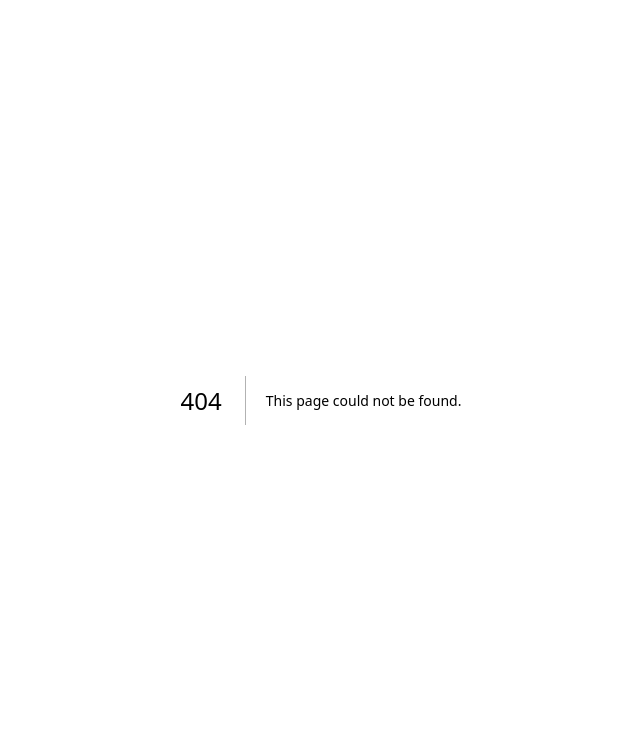
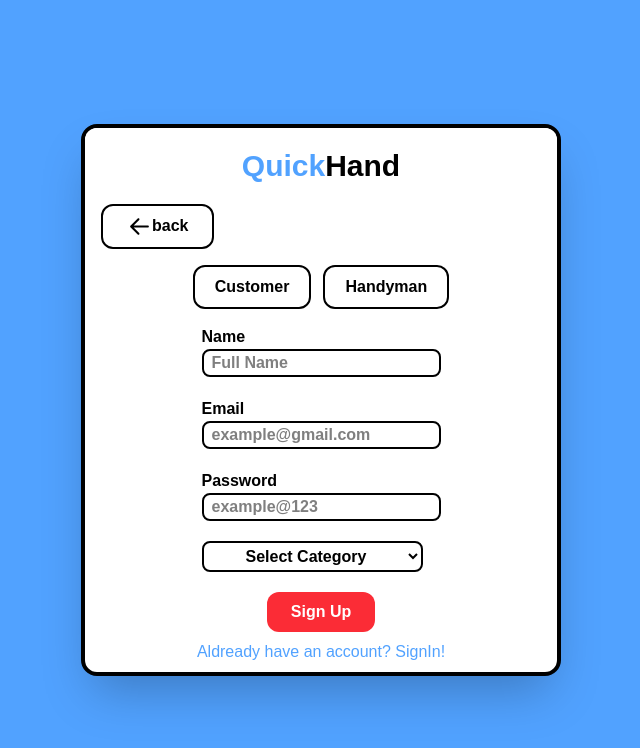
Before and after one commit to CSVaishakh/QuickHand, a Next.js app in the folder apps/web/: page /auth/sign-up in a window 1280 px wide. Before the commit this address had no page. Shown: the top 748 px of the page, without its empty margins (319-959 px from the left). Built offline with nearby package versions, Linux system fonts and the light colour scheme.

Commit message:
feat(auth): implement sign-up forms for customer and handyman with routing and error handling

```diff
--- a/apps/web/app/auth/sign-up/_components/_forms/customer.tsx
+++ b/apps/web/app/auth/sign-up/_components/_forms/customer.tsx
@@ -1,22 +1,94 @@
-import { useForm } from "react-hook-form";
+"use Client"
+
+import { useForm, SubmitHandler } from "react-hook-form";
+import { useRouter } from "next/navigation";
 import { zodResolver } from "@hookform/resolvers/zod";
 import { customerSignupRequest, customerSignupSchema } from "@/lib/schemas/auth.schema";
 
 export function CustomerSignUpForm () {
-    const { register, handleSubmit, formState: { errors } } = useForm<customerSignupRequest>({
+    const { register, handleSubmit, formState: { errors, isSubmitting } } = useForm<customerSignupRequest>({
         resolver: zodResolver(customerSignupSchema)
     });
 
+    const router = useRouter();
+
+    const onSubmit: SubmitHandler<customerSignupRequest> = async (data) => {
+        try{
+            const response = await fetch(
+                `${process.env.NEXT_PUBLIC_API_URL}/customer/sign-up`,
+                {
+                    method: "POST",
+                    headers: {
+                        "Content-Type": "application/json",
+                    },
+                    credentials: "include", // important for cookies/session
+                    body: JSON.stringify(data),
+                }
+            );
+
+            const result = await response.json();
+
+            if (!response.ok) {
+                console.log(result);
+                alert(result.error || "Sign Up failed");
+                return;
+            }
+
+            console.log("Signed in:", result);
+            alert("Sign Up Successful, Redirecting");
+            router.push("/")
+
+        } catch (error) {
+            console.error(error);
+            alert("Something went wrong");
+        }
+
+    }
+
     return(
-        <form onSubmit={ handleSubmit(data => console.log(data)) }>
-            <input { ...register("name") } type="name" />
-            {errors.name && <p>{errors.name.message}</p>}
+        <form
+            className="flex flex-col text-black gap-5 font-semibold"
+            onSubmit={ handleSubmit(onSubmit) }
+        >
+            <div className="px-3">
+                <h1>Name</h1>
+                <input
+                    className="border-2 border-black rounded-lg px-2"
+                    { ...register("name") } type="name"
+                    placeholder="Full Name"
+                />
+                {errors.name && <p>{errors.name.message}</p>}
+            </div>
 
-            <input {...register("email") } type="email"/>
-            {errors.email && <p>{errors.email.message}</p>}
+            <div className="px-3">
+                <h1>Email</h1>
+                <input
+                    className="border-2 border-black rounded-lg px-2"
+                    {...register("email")}
+                    type="email"
+                    placeholder="example@gmail.com"
+                />
+                {errors.email && <p>{errors.email.message}</p>}
+             </div>
 
-            <input {...register("password")} type="password"/>
-            {errors.password && <p>{errors.password.message}</p>}
+            <div className="px-3">
+                <h1>Password</h1>
+                <input
+                    className="border-2 border-black rounded-lg px-2"
+                    {...register("password")}
+                    type="password"
+                    placeholder="example@123"
+                />
+                {errors.password && <p>{errors.password.message}</p>}
+            </div>
+
+            <button
+                className="bg-red-500 hover:bg-green-500 transition-colors duration-300 text-white rounded-xl py-2 px-6 font-bold w-fit self-center"
+                type="submit"
+                disabled={isSubmitting}
+                >
+                    {isSubmitting ? "Signing Up..." : "Sign Up"}
+            </button>
         </form>
     )
 }
--- a/apps/web/app/auth/sign-up/_components/_forms/handyman.tsx
+++ b/apps/web/app/auth/sign-up/_components/_forms/handyman.tsx
@@ -1,30 +1,109 @@
-import { useForm } from "react-hook-form";
+"use client"
+
+import { useForm, SubmitHandler } from "react-hook-form";
 import { zodResolver } from "@hookform/resolvers/zod";
 import { handymanSignupRequest, handymanSignupSchema } from "@/lib/schemas/auth.schema";
+import { useRouter } from "next/navigation";
 
 export function HandymanSignUpForm () {
-    const { register, handleSubmit, formState: { errors } } = useForm<handymanSignupRequest>({
+    const { register, handleSubmit, formState: { errors, isSubmitting } } = useForm<handymanSignupRequest>({
         resolver: zodResolver(handymanSignupSchema)
     });
 
+    const router = useRouter();
+
+    const onSubmit: SubmitHandler<handymanSignupRequest> = async (data) => {
+        try{
+            const response = await fetch(
+                `${process.env.NEXT_PUBLIC_API_URL}/handyman/sign-up`,
+                {
+                    method: "POST",
+                    headers: {
+                        "Content-Type": "application/json",
+                    },
+                    credentials: "include", // important for cookies/session
+                    body: JSON.stringify(data),
+                }
+            );
+
+            const result = await response.json();
+
+            if (!response.ok) {
+                console.log(result);
+                alert(result.error || "Sign Up failed");
+                return;
+            }
+
+            console.log("Signed in:", result);
+            alert("Sign Up Successful, Redirecting");
+            router.push("/")
+
+        } catch (error) {
+            console.error(error);
+            alert("Something went wrong");
+        }
+
+    }
+
     return(
-        <form onSubmit={ handleSubmit(data => console.log(data)) }>
-            <input { ...register("name") } type="name" />
+        <form
+            className="flex flex-col text-black gap-5 font-semibold"
+            onSubmit={ handleSubmit(data => console.log(data)) }
+        >
+            <div className="px-3">
+                <h1>Name</h1>
+                <input
+                    className="border-2 border-black rounded-lg px-2"
+                    { ...register("name") } type="name"
+                    placeholder="Full Name"
+                />
                 {errors.name && <p>{errors.name.message}</p>}
+            </div>
 
-            <input {...register("email") } type="email"/>
+            <div className="px-3">
+                <h1>Email</h1>
+                <input
+                    className="border-2 border-black rounded-lg px-2"
+                    {...register("email")}
+                    type="email"
+                    placeholder="example@gmail.com"
+                />
                 {errors.email && <p>{errors.email.message}</p>}
+             </div>
 
-            <input {...register("password")} type="password"/>
+            <div className="px-3">
+                <h1>Password</h1>
+                <input
+                    className="border-2 border-black rounded-lg px-2"
+                    {...register("password")}
+                    type="password"
+                    placeholder="example@123"
+                />
                 {errors.password && <p>{errors.password.message}</p>}
+            </div>
 
-            <select{ ...register("category") }>
+            <div className="px-3">
+                <select
+                    className="border-2 border-black rounded-lg px-9.5 py-1"
+                    { ...register("category")}
+                >
                     <option value="">Select Category</option>
-                {["plumber", "electrician", "carpenter", "mason", "mechanic", "hvac_technician", "landscaper", "deep_cleaner"].map( c=> (
-                    <option key={c} value={c}>{c.replace("_", "")}</option>
-                ))}
+                    {
+                        ["plumber", "electrician", "carpenter", "mason", "mechanic", "hvac technician", "landscaper", "deep_cleaner"]
+                        .map(c=> (<option key={c} value={c}>{c.replace("_", "")}</option>))
+                    }
                 </select>
                 {errors.category && <p>{errors.category.message}</p>}
+            </div>
+
+
+            <button
+                className="bg-red-500 hover:bg-green-500 transition-colors duration-300 text-white rounded-xl py-2 px-6 font-bold w-fit self-center"
+                type="submit"
+                disabled={isSubmitting}
+            >
+                {isSubmitting ? "Signing Up..." : "Sign Up"}
+            </button>
         </form>
     )
 }
--- /dev/null
+++ b/apps/web/app/auth/sign-up/_components/header.tsx
@@ -0,0 +1,16 @@
+"use client"
+
+export default function SignUpHeader () {
+    return(
+        <section className="flex justify-center bg-white px-5 py-5 rounded-xl">
+            <div className="flex px-5">
+                <div>
+                    <span className="text-3xl font-bold">
+                        <span className="text-blue-400">Quick</span>
+                        <span className="text-black">Hand</span>
+                    </span>
+                </div>
+            </div>
+        </section>
+    )
+}
--- /dev/null
+++ b/apps/web/app/auth/sign-up/_components/hero.tsx
@@ -0,0 +1,30 @@
+"use client"
+
+import { useState } from "react";
+import { HandymanSignUpForm } from "./_forms/handyman";
+import { CustomerSignUpForm } from "./_forms/customer";
+
+export default function SignUpHero () {
+    const [choice, setChoice] = useState<"customer" | "handyman">("handyman")
+    return(
+        <section className="flex flex-col items-center justify-center">
+            <div className="flex text-black font-semibold p-4 gap-3">
+                <button
+                    className="border-2 border-balck rounded-xl px-5 py-2 hover:text-blue-400"
+                    onClick={ (() => setChoice("customer")) }
+                >
+                    Customer
+                </button>
+                <button
+                    className="border-2 border-balck rounded-xl px-5 py-2 hover:text-blue-400"
+                    onClick={ (()=>setChoice("handyman")) }
+                >
+                    Handyman
+                </button>
+            </div>
+
+            {choice === "customer" && <CustomerSignUpForm/>}
+            {choice === "handyman" && <HandymanSignUpForm/>}
+        </section>
+    )
+}
--- /dev/null
+++ b/apps/web/app/auth/sign-up/page.tsx
@@ -0,0 +1,27 @@
+import Link from "next/link"
+import Image from "next/image"
+
+import SignUpHeader from "./_components/header";
+import SignUpHero from "./_components/hero";
+
+export default function SignIn() {
+  return (
+    <section className="min-h-screen flex flex-col items-center justify-center bg-blue-400">
+        <main className="aspect-14/16 w-120 bg-white border-4 border-black rounded-2xl shadow-2xl flex flex-col ">
+            <SignUpHeader/>
+            <div className="px-4 font-semibold">
+                <Link href={"/"}>
+                    <button className="border-2 border-black rounded-xl px-6 py-2 text-black flex hover:bg-blue-200">
+                        <Image src="/assets/left-arrow.svg" alt={"⬅️"} width={25} height={25}/>
+                        back
+                    </button>
+                </Link>
+            </div>
+            <SignUpHero />
+            <div className="text-blue-400 flex justify-center py-2">
+                <p>Aldready have an account? <Link href={"/auth/sign-in"}><button>SignIn!</button></Link></p>
+            </div>
+        </main>
+    </section>
+  );
+}
```
Lines whose indentation alone changed are shown as unchanged.
